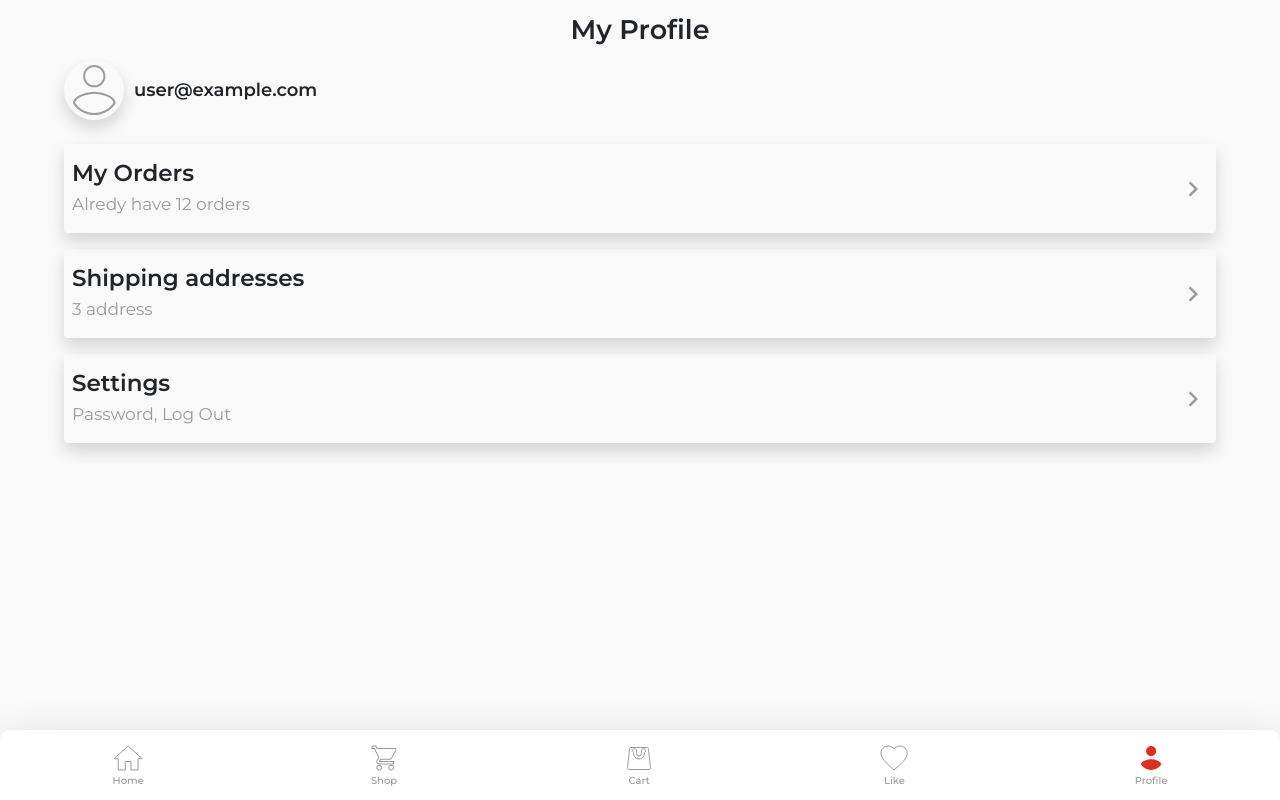
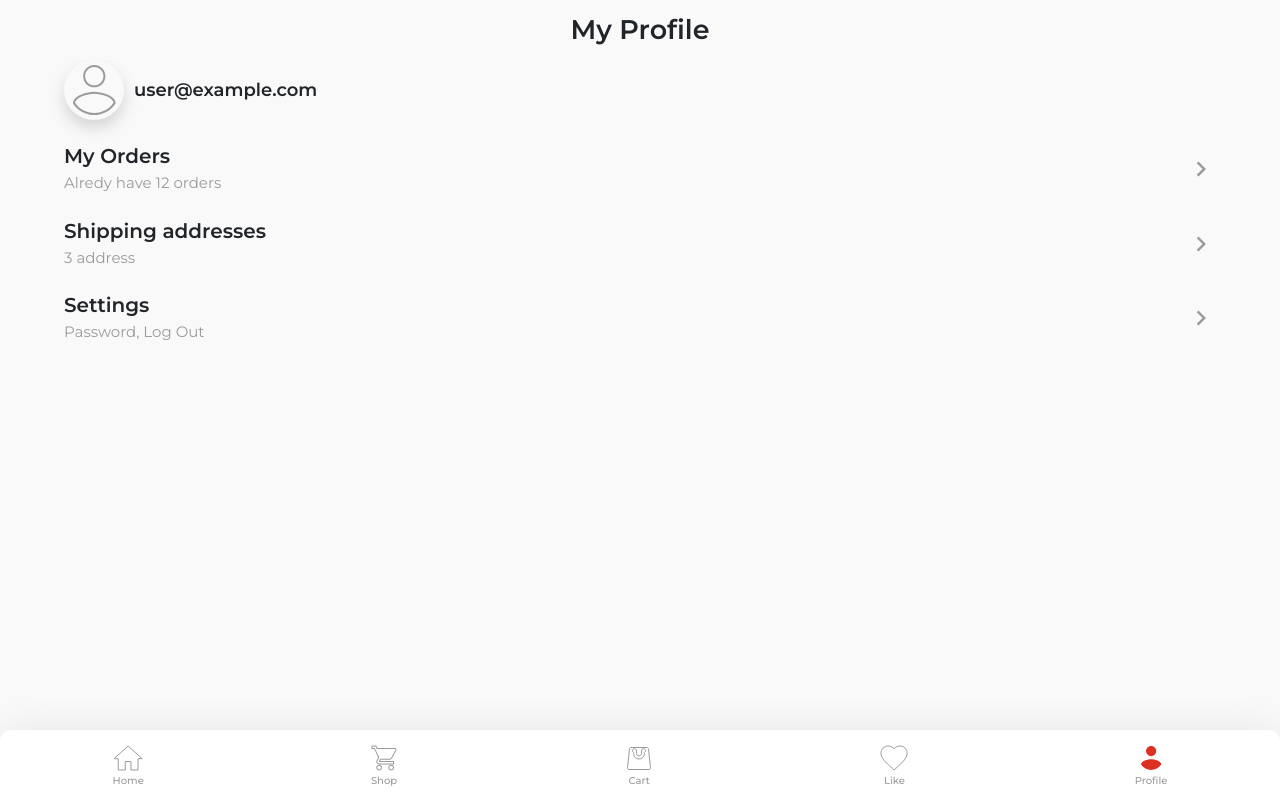
Before and after one commit to izzetomarovcff/e-commerce-react-app, a React (Create React App) app: page /profile in a window 1280 px wide. Built offline with nearby package versions, Linux system fonts and the light colour scheme; no server answers; sample sign-in values are in the browser's storage.

Commit message:
profile update text

```diff
--- a/src/pages/Profile.jsx
+++ b/src/pages/Profile.jsx
@@ -39,7 +39,7 @@ function Profile() {
         </div>
         ):(null)}
 
-        <div className="myorders rounded shadow px-2 py-3 mt-3">
+        <div className="myorders mt-4">
           <div className="info">
             <h2>My Orders</h2>
             <p className='mt-1'>Alredy have 12 orders</p>
@@ -49,7 +49,7 @@ function Profile() {
           </div>
         </div>
 
-        <div className="myorders rounded shadow px-2 py-3 mt-3">
+        <div className="myorders  mt-4">
           <div className="info">
             <h2>Shipping addresses</h2>
             <p className='mt-1'>3 address</p>
@@ -59,7 +59,7 @@ function Profile() {
           </div>
         </div>
 
-        <div className="myorders rounded shadow px-2 py-3 mt-3">
+        <div className="myorders mt-4">
           <div className="info">
             <h2>Settings</h2>
             <p className='mt-1'>Password, Log Out</p>
--- a/src/scss/_style.scss
+++ b/src/scss/_style.scss
@@ -1156,11 +1156,11 @@ a{
                 p{
                     margin: 0;
                     padding: 0;
-                    font-size: 17px;
+                    font-size: 15px;
                     color: #9B9B9B;
                 }
                 h2{
-                    font-size: 23px;
+                    font-size: 20px;
                     font-weight: 600;
                     margin: 0;
                     padding: 0;
```
Also changed, not shown: src/css/bootstrap.css.
